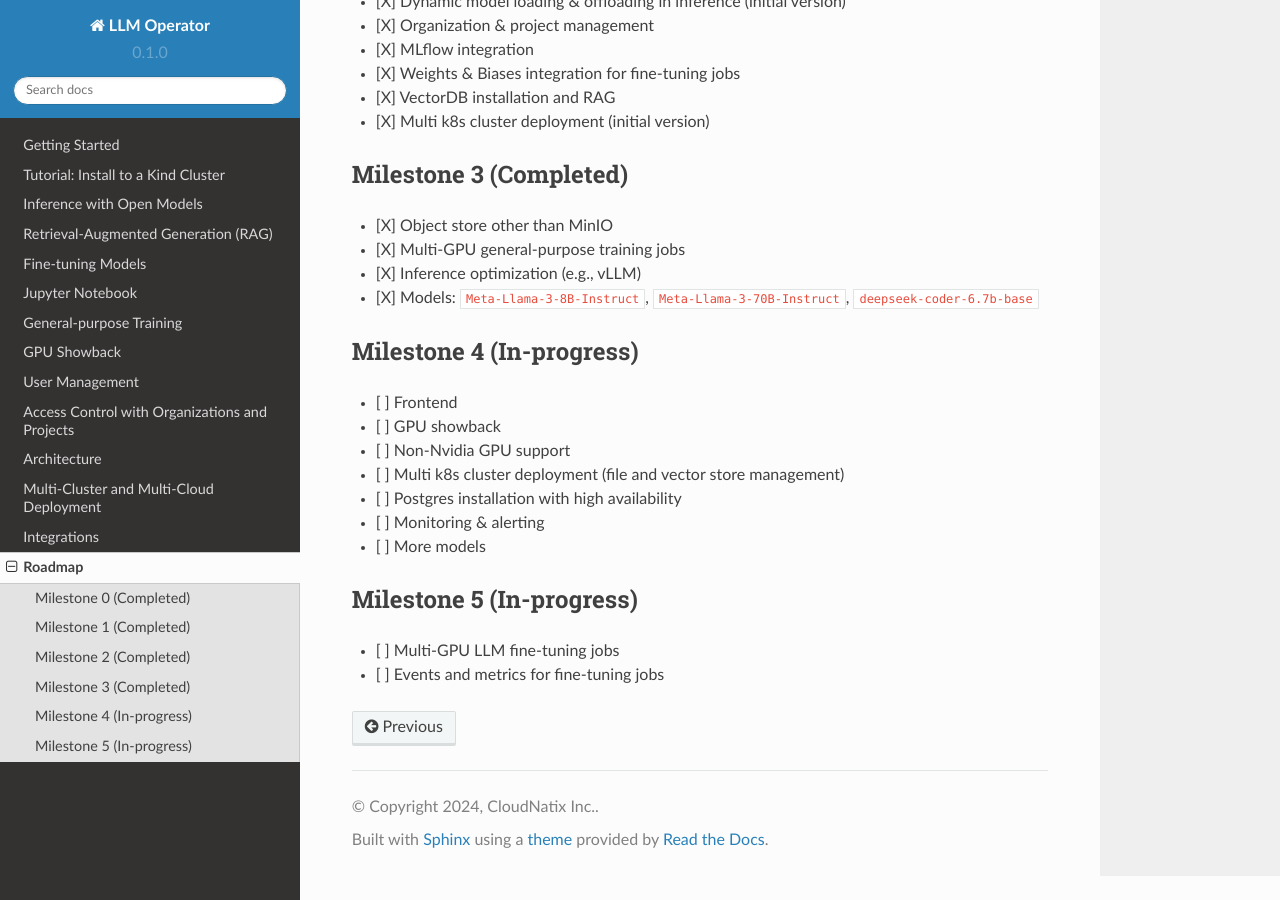
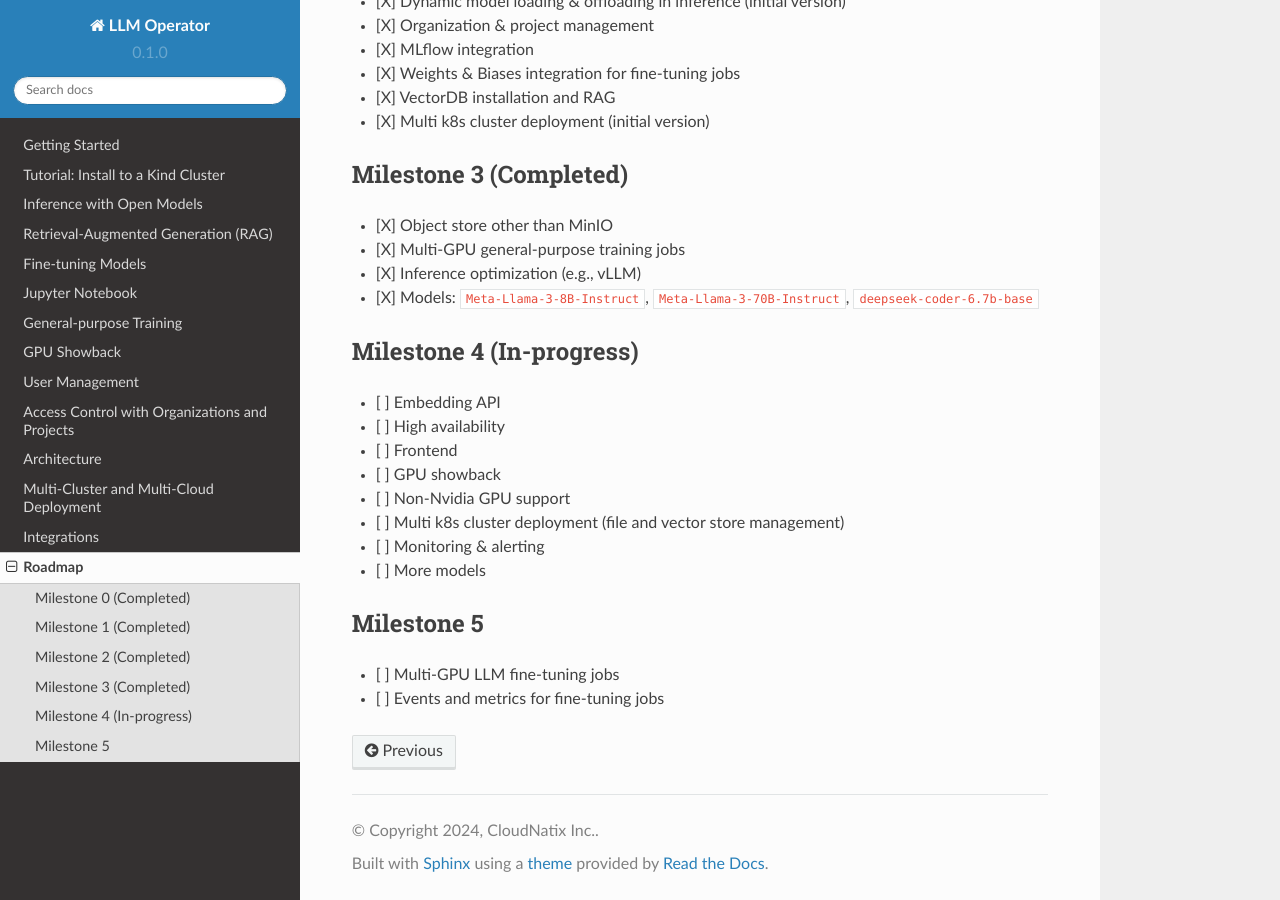
Before and after one commit to llm-operator/docs, a Sphinx documentation site: the page built from docs/source/roadmap.rst, in a window 1280 px wide and 900 px high, scrolled down 580 px. Built offline with Sphinx 7.4.7 and the Read the Docs theme 2.0.0, drawn with Linux system fonts in a browser that asks for light colours.

Commit message:
Make minor tweaks to the roadmap (#98)

```diff
--- a/docs/source/roadmap.rst
+++ b/docs/source/roadmap.rst
@@ -37,16 +37,17 @@ Milestone 3 (Completed)
 Milestone 4 (In-progress)
 -------------------------
 
+- [ ] Embedding API
+- [ ] High availability
 - [ ] Frontend
 - [ ] GPU showback
 - [ ] Non-Nvidia GPU support
 - [ ] Multi k8s cluster deployment (file and vector store management)
-- [ ] Postgres installation with high availability
 - [ ] Monitoring & alerting
 - [ ] More models
 
-Milestone 5 (In-progress)
--------------------------
+Milestone 5
+-----------
 
 - [ ] Multi-GPU LLM fine-tuning jobs
 - [ ] Events and metrics for fine-tuning jobs
```
